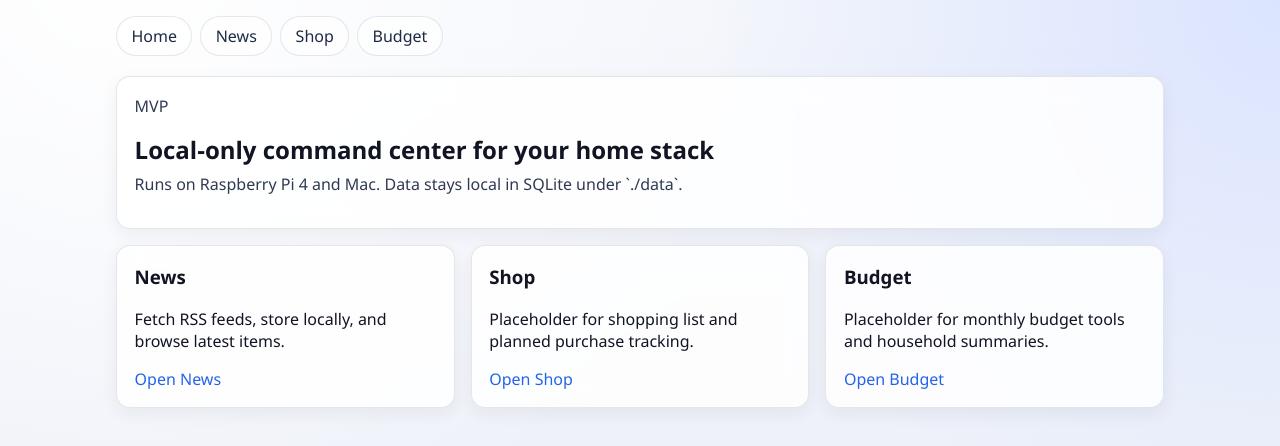
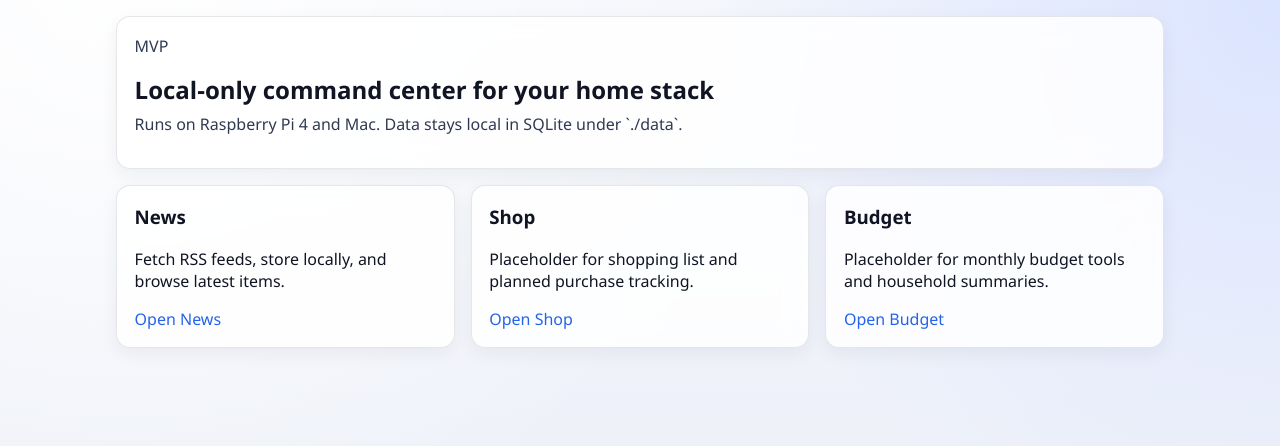
Before and after one commit to Jagashira/home-dashboard, a Next.js app: page / in a window 1280 px wide. Shown: the top 446 px of the page. Built offline with nearby package versions, Linux system fonts and the light colour scheme.

Commit message:
refactor: simplify news page layout and show summary cost in JPY

```diff
--- a/app/api/news/summarize/route.ts
+++ b/app/api/news/summarize/route.ts
@@ -13,6 +13,7 @@ const PRICING_PER_1M = {
   cachedInput: Number(process.env.OPENAI_PRICE_CACHED_INPUT_PER_1M ?? "0.1"),
   output: Number(process.env.OPENAI_PRICE_OUTPUT_PER_1M ?? "1.6")
 };
+const USD_TO_JPY = Number(process.env.OPENAI_USD_TO_JPY ?? "150");
 
 function stripHtmlTags(source: string): string {
   return source
@@ -220,12 +221,15 @@ export async function POST(request: NextRequest) {
 
     const usage = (responseJson as { usage?: ResponsesUsage }).usage;
     const estimatedCostUsd = calculateCostUsd(usage);
+    const estimatedCostJpy =
+      typeof estimatedCostUsd === "number" ? estimatedCostUsd * USD_TO_JPY : null;
 
     return NextResponse.json({
       ok: true,
       summary,
       usage: usage ?? null,
       estimatedCostUsd,
+      estimatedCostJpy,
       usedFullArticle: Boolean(articleBody)
     });
   } catch (error) {
--- a/app/globals.css
+++ b/app/globals.css
@@ -49,26 +49,6 @@ p {
   padding: 1rem 1rem 3rem;
 }
 
-.tabs {
-  display: flex;
-  flex-wrap: wrap;
-  gap: 0.5rem;
-  margin-bottom: 1.25rem;
-}
-
-.tabs a {
-  padding: 0.5rem 0.9rem;
-  border-radius: 999px;
-  border: 1px solid var(--card-border);
-  background: rgba(255, 255, 255, 0.65);
-  color: #1f2a44;
-  text-decoration: none;
-}
-
-.tabs a:hover {
-  background: #fff;
-}
-
 main {
   display: block;
 }
@@ -116,6 +96,13 @@ main {
   flex-wrap: wrap;
   gap: 0.75rem;
   align-items: center;
+}
+
+.head-actions {
+  display: grid;
+  grid-template-columns: minmax(0, 1fr) auto;
+  gap: 0.75rem;
+  align-items: start;
 }
 
 .button-primary {
@@ -222,6 +209,9 @@ main {
 
 .refresh-status {
   min-height: 1.25rem;
+  white-space: nowrap;
+  overflow: hidden;
+  text-overflow: ellipsis;
 }
 
 .refresh-status.is-empty {
@@ -330,6 +320,25 @@ main {
   font-size: 0.84rem;
 }
 
+.refresh-control {
+  min-width: 0;
+}
+
+.refresh-button {
+  width: 100%;
+}
+
+.news-title-wrap {
+  padding: 0.15rem 0.2rem;
+}
+
+.news-title {
+  margin: 0;
+  font-size: clamp(1.6rem, 2.2vw, 2rem);
+  font-weight: 800;
+  letter-spacing: -0.02em;
+}
+
 .label-caption {
   margin: 0;
   color: #4d5a72;
@@ -355,4 +364,8 @@ main {
   .app-shell {
     padding: 1rem 0.75rem 2rem;
   }
+
+  .head-actions {
+    grid-template-columns: 1fr;
+  }
 }
--- a/app/layout.tsx
+++ b/app/layout.tsx
@@ -1,4 +1,3 @@
-import Link from "next/link";
 import "./globals.css";
 
 export const metadata = {
@@ -15,13 +14,6 @@ export default function RootLayout({
     <html lang="en">
       <body>
         <div className="app-shell">
-          <nav className="tabs" aria-label="Main navigation">
-            <Link href="/">Home</Link>
-            <Link href="/news">News</Link>
-            <Link href="/shop">Shop</Link>
-            <Link href="/budget">Budget</Link>
-          </nav>
-
           <main>{children}</main>
         </div>
       </body>
--- a/app/news/refresh-button.tsx
+++ b/app/news/refresh-button.tsx
@@ -32,8 +32,8 @@ export function RefreshNewsButton() {
   };
 
   return (
-    <div className="stack-sm">
-      <button className="button-primary" type="button" onClick={refresh} disabled={isPending}>
+    <div className="stack-sm refresh-control">
+      <button className="button-primary refresh-button" type="button" onClick={refresh} disabled={isPending}>
         {isPending ? "Refreshing..." : "Refresh News"}
       </button>
       <p className={status ? "status-text refresh-status" : "status-text refresh-status is-empty"}>
```
Also changed, not shown: app/news/page.tsx (+6 -2 lines), app/news/summary-button.tsx (+4 -4 lines), 2 other files (tests, documents, lock files or other folders).
